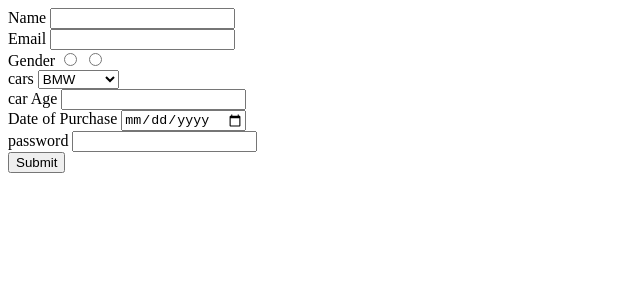
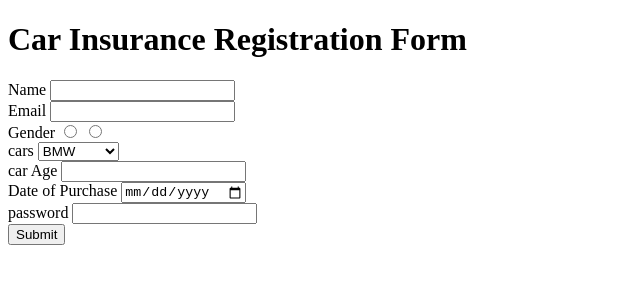
Before and after one commit to acciojob/car-insurance-form-mdahmed4875, a website: page main.html in a window 1280 px wide. Shown: the whole page, without its empty margins (0-640 px from the left). Drawn offline with Linux system fonts and the light colour scheme.

Commit message:
created a submission

```diff
--- a/main.html
+++ b/main.html
@@ -8,7 +8,8 @@
 
 <body>
 	<!-- the entire body must be written by student -->
-	<form>
+	<h1>Car Insurance Registration Form</h1>
+	<form method="post" action="">
 		<label>Name</label>
 		<input type="text" required id="name"/>
 		<br>
```
